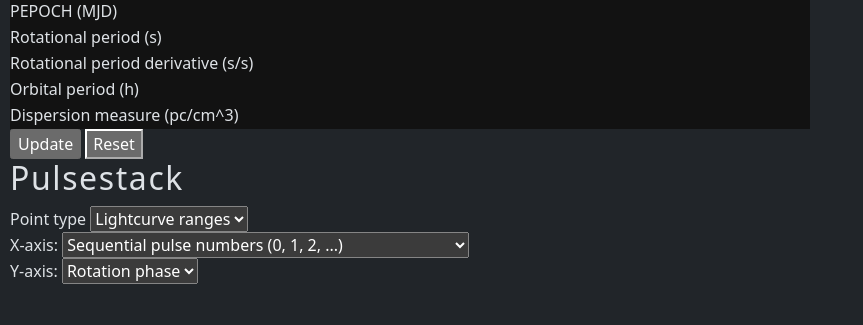
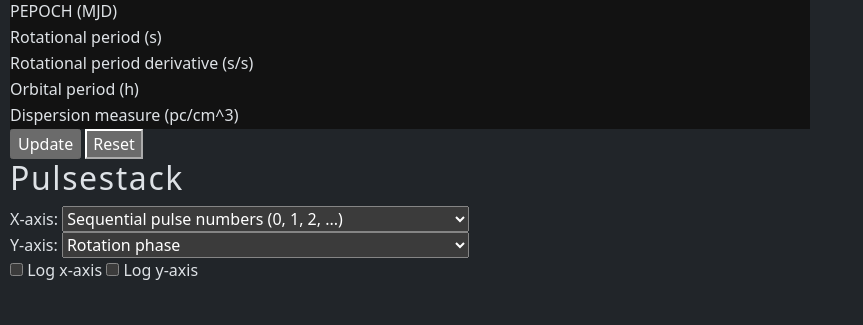
Before and after one commit to robotopia/ulp-database, a Django app: template ulp-webapp/data/templates/data/folding.html in a window 1280 px wide. Shown: the part 169-494 px from the top of the page, without its empty margins (0-863 px from the left). Run offline with Django 5.2, Linux system fonts and the light colour scheme; the template is opened without the code that fills it, so the values that code supplies are empty; some libraries are stand-ins or nearby versions.

Commit message:
Still working out the best way to handle individual pulse info on the folding plot.

```diff
--- a/ulp-webapp/data/templates/data/folding.html
+++ b/ulp-webapp/data/templates/data/folding.html
@@ -37,13 +37,6 @@
 <h2>Pulsestack</h2>
 
 <fieldset>
-  <label for="point_type">Point type</label>
-  <select id="point_type" name="point_type" onchange="redraw_plot();">
-    <option value="lightcurve_ranges" selected>Lightcurve ranges</option>
-    <option value="pulse_ranges">Pulse ranges</option>
-  </select>
-
-  <br>
 
   <label for="xaxis">X-axis:</label>
   <select id="xaxis" name="xaxis" onchange="redraw_plot();">
@@ -51,15 +44,27 @@
     <option value="pulses_chronological">Chronological pulses numbers (relative to PEPOCH)</option>
     <option value="rotation_phase">Rotation phase</option>
     <option value="orbital_phase">Orbital phase</option>
+    <option value="frequency">Frequency</option>
   </select>
 
   <br>
 
   <label for="yaxis">Y-axis:</label>
   <select id="yaxis" name="yaxis" onchange="redraw_plot();">
+    <option value="pulses_sequential">Sequential pulse numbers (0, 1, 2, ...)</option>
+    <option value="pulses_chronological">Chronological pulses numbers (relative to PEPOCH)</option>
     <option value="rotation_phase" selected>Rotation phase</option>
     <option value="orbital_phase">Orbital phase</option>
+    <option value="frequency">Frequency (MHz)</option>
   </select>
+
+  <br>
+
+  <input type="checkbox" id="log_xaxis" onchange="redraw_plot();"/>
+  <label for="xaxis-log">Log x-axis</label>
+
+  <input type="checkbox" id="log_yaxis" onchange="redraw_plot();"/>
+  <label for="yaxis-log">Log y-axis</label>
 
 </fieldset>
 
@@ -71,8 +76,8 @@
   var data = {{ data | safe }};
 
   function prepare_data() {
-    var xaxis = document.getElementById('xaxis').value;
-    var yaxis = document.getElementById('yaxis').value;
+    var xaxis      = document.getElementById('xaxis').value;
+    var yaxis      = document.getElementById('yaxis').value;
 
     var pepoch = document.getElementById('pepoch').value
     var period = document.getElementById('p0').value
@@ -84,6 +89,8 @@
 
     pulses_sequential = Array.from(lightcurve_ctrs.pulses, (_, i) => i);
     pulses_chronological = lightcurve_ctrs.pulses;
+
+    freqs = Array.from(data, (d) => d.freq_MHz);
 
     var x, y, x_err, y_err;
 
@@ -99,6 +106,9 @@
     } else if (xaxis == "pulses_sequential") {
       x = pulses_sequential;
       x_err = undefined;
+    } else if (xaxis == "frequency") {
+      x = freqs;
+      x_err = undefined;
     }
 
     if (yaxis == 'rotation_phase') {
@@ -107,9 +117,10 @@
     } else if (yaxis == 'orbital_phase') {
       y = fold(Array.from(data, (d) => d.mjd_ctr), pepoch, pb).phases;
       y_err = data.map((d) => d.mjd_radius*86400/pb);
+    } else if (yaxis == "frequency") {
+      y = freqs;
+      y_err = undefined;
     }
-
-    freqs = Array.from(data, (d) => d.freq_MHz);
 
     return [{
       pulses_sequential: pulses_sequential,
@@ -156,12 +167,22 @@
       },
       colorscale: Array.from({length: 11}, (_, i) => i/10).map((f) => [f, freq_color(f, 0, 1)]),
     };
-    layout.yaxis = {title: {
-      text: document.getElementById('yaxis').options[document.getElementById('yaxis').selectedIndex].text, // FIX ME!
-    }};
-    layout.xaxis = {title: {text: "Pulse number"}};
+    layout.yaxis = {
+      title: {
+        text: document.getElementById('yaxis').options[document.getElementById('yaxis').selectedIndex].text, // FIX ME!
+      },
+      type: document.getElementById('log_yaxis').checked ? 'log' : '-',
+    };
+    layout.xaxis = {
+      title: {
+        text: document.getElementById('xaxis').options[document.getElementById('xaxis').selectedIndex].text, // FIX ME!
+      },
+      type: document.getElementById('log_xaxis').checked ? 'log' : '-',
+    };
     //console.log(layout.coloraxis);
   }
+
+  console.log(data[0]);
 
   var folded_data;
   function redraw_plot() {
```
Also changed, not shown: ulp-webapp/data/views.py (+22 -1 lines).
